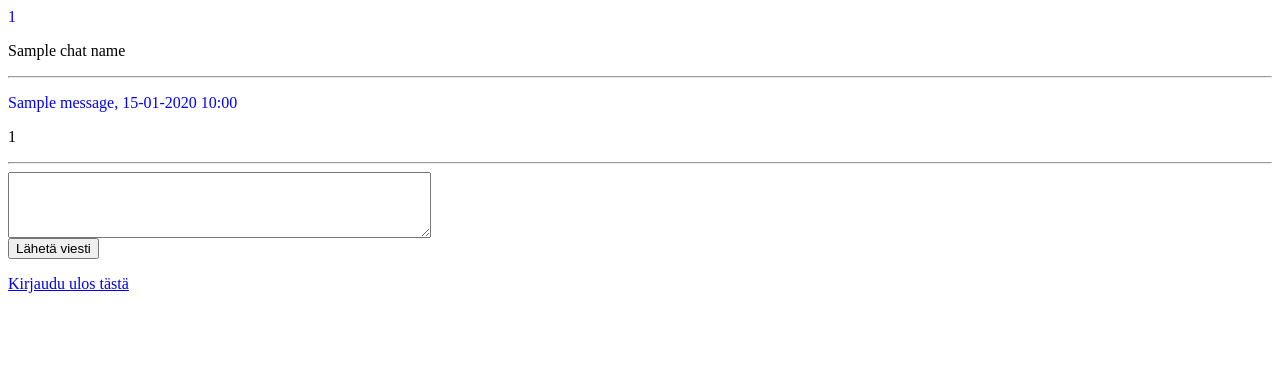
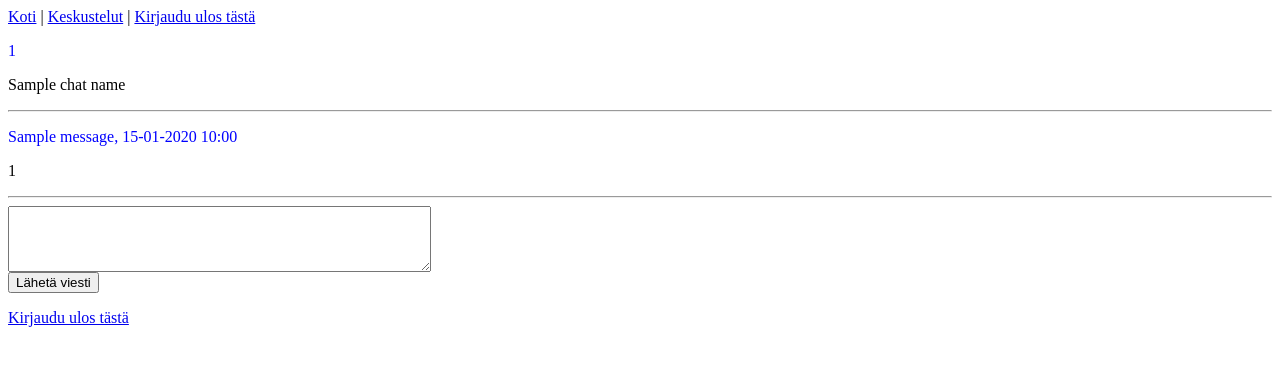
Before and after one commit to knoooa/web-projekti, a Flask app: template templates/chats.html in a window 1280 px wide. Shown: the top 366 px of the page. Run offline with Flask 3, Linux system fonts and the light colour scheme; the template is opened without the code that fills it: most values are stand-ins (such as "Sample title", 1, 10 or a date in 2020).

Commit message:
added navigation elements

```diff
--- a/routes.py
+++ b/routes.py
@@ -1,6 +1,12 @@
 from app import app
 from flask import render_template, request, redirect, session, url_for
 import users, messages, test
+
+nav_links = [
+    {"url": "index", "label": "Koti"},
+    {"url": "chats", "label": "Keskustelut"},
+    {"url": "new", "label": "Viestit"},
+]
 
 @app.route("/")
 def index():
--- a/templates/chats.html
+++ b/templates/chats.html
@@ -1,3 +1,7 @@
+<a href="{{ url_for('welcome') }}">Koti</a> |
+<a href="{{ url_for('chats') }}">Keskustelut</a> |
+<a href="{{ url_for('index') }}">Kirjaudu ulos tästä</a>
+
 <p><span style="color: blue;">{{ user_id }} </span> </p>
 <p></p>{{ chat_name }}</p>
 <hr>
--- a/templates/topic_chats.html
+++ b/templates/topic_chats.html
@@ -1,3 +1,7 @@
+<a href="{{ url_for('welcome') }}">Koti</a> |
+<a href="{{ url_for('chats') }}">Keskustelut</a> |
+<a href="{{ url_for('index') }}">Kirjaudu ulos tästä</a>
+
 <h1>{{topic_name}}</h1>
 <ul>
     {% if chats %}
--- a/templates/welcome.html
+++ b/templates/welcome.html
@@ -1,9 +1,8 @@
-<p>Tervetuloa!</p>
-<p>Olet kirjautuneena sisään nimellä {{ username }}</p>
+<p>Tervetuloa, {{ username }}! | <a href="{{ url_for('index') }}">Kirjaudu ulos tästä</a> </p>
+
 <p>Keskustelualueet:</p>
 <ul>
     {% for topic in topics %}
         <li><a href="{{ url_for('topic_chats', topic_name=topic[0]) }}">{{ topic[0] }}</a></li>
     {% endfor %}
 </ul>
-<a href="/">Kirjaudu ulos tästä</a>
```
